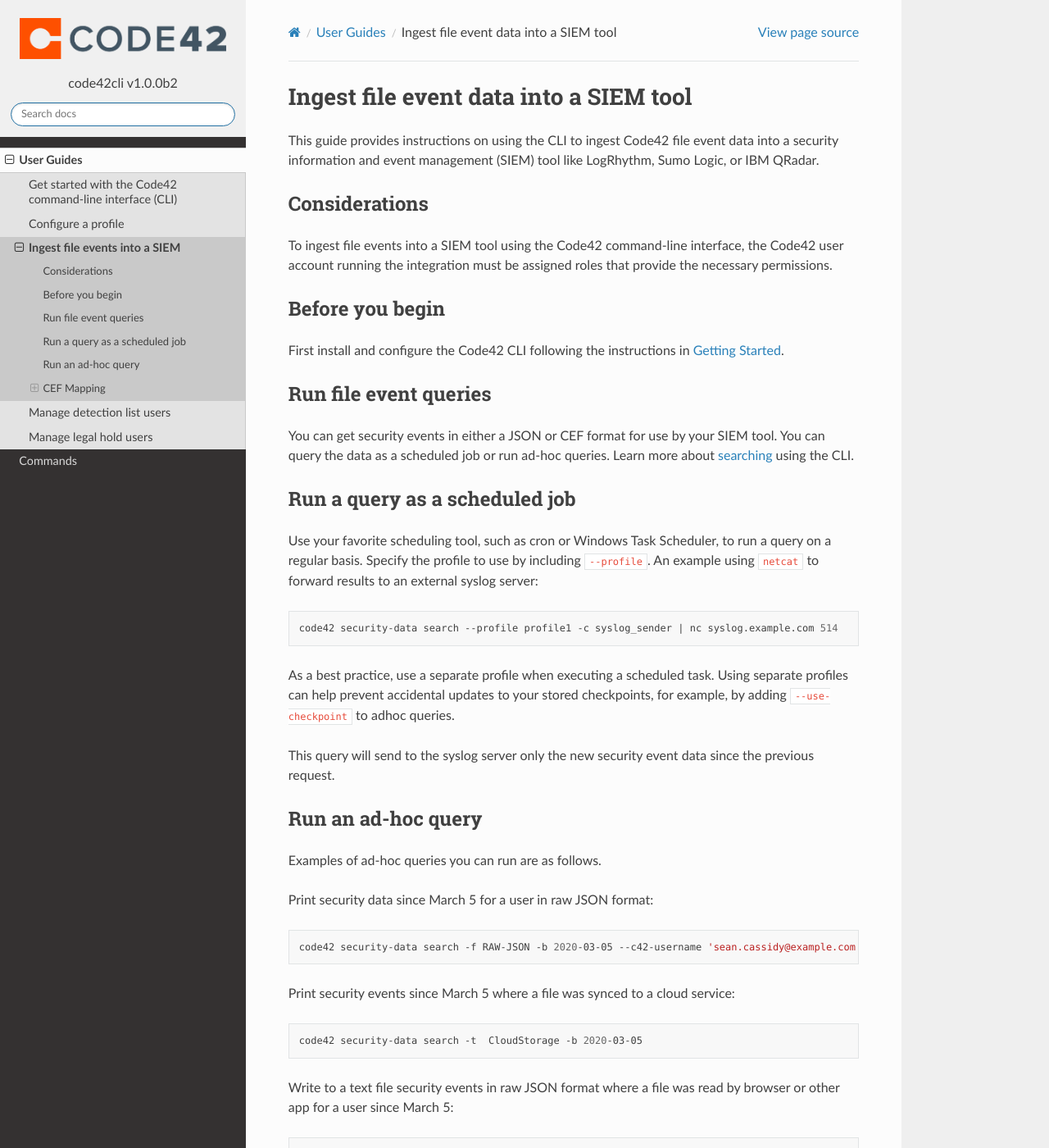
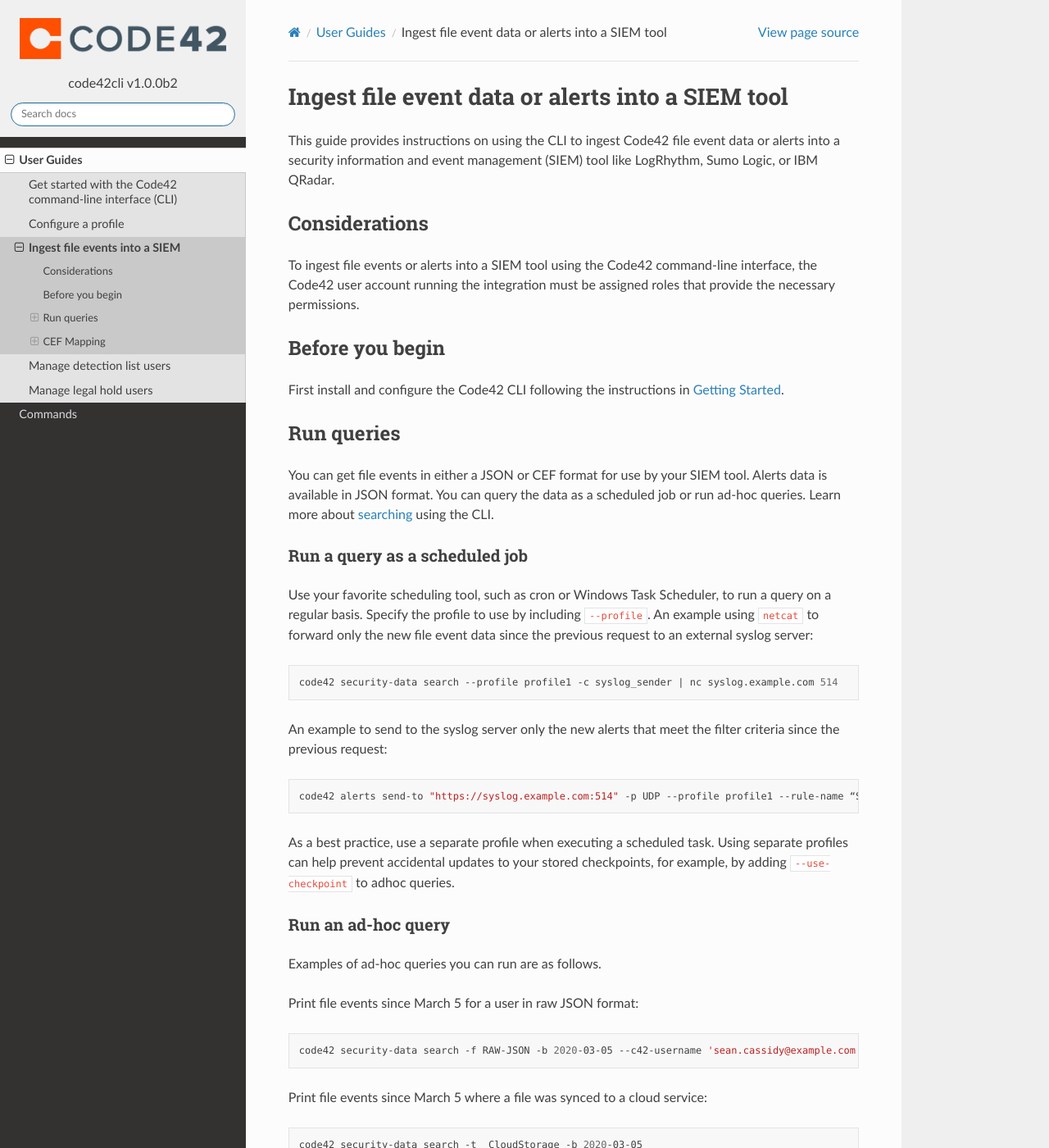
Before and after one commit to code42/code42cli, a Sphinx documentation site: the page built from docs/userguides/siemexample.md, in a window 1280 px wide and 1400 px high. Shown: the whole window at 82% size. Built offline with Sphinx 7.4.7 and the Read the Docs theme 2.0.0, drawn with Linux system fonts in a browser that asks for light colours; some of the changed text lies outside the part shown.

Commit message:
Update siemexample.md (#141)

````diff
--- a/docs/userguides/siemexample.md
+++ b/docs/userguides/siemexample.md
@@ -1,11 +1,11 @@
-# Ingest file event data into a SIEM tool
+# Ingest file event data or alerts into a SIEM tool
 
-This guide provides instructions on using the CLI to ingest Code42 file event data
+This guide provides instructions on using the CLI to ingest Code42 file event data or alerts
 into a security information and event management (SIEM) tool like LogRhythm, Sumo Logic, or IBM QRadar.
 
 ## Considerations
 
-To ingest file events into a SIEM tool using the Code42 command-line interface, the Code42 user account running the integration
+To ingest file events or alerts into a SIEM tool using the Code42 command-line interface, the Code42 user account running the integration
 must be assigned roles that provide the necessary permissions.
 
 ## Before you begin
@@ -13,45 +13,51 @@
 First install and configure the Code42 CLI following the instructions in
 [Getting Started](gettingstarted.md).
 
-## Run file event queries
-You can get security events in either a JSON or CEF format for use by your SIEM tool. You can query the data as a
+## Run queries
+You can get file events in either a JSON or CEF format for use by your SIEM tool. Alerts data is available in JSON format. You can query the data as a
 scheduled job or run ad-hoc queries. Learn more about [searching](../commands/securitydata.md) using the CLI.
 
-## Run a query as a scheduled job
+### Run a query as a scheduled job
 
 Use your favorite scheduling tool, such as cron or Windows Task Scheduler, to run a query on a regular basis. Specify
-the profile to use by including `--profile`. An example using `netcat` to forward results to an external syslog server:
-
+the profile to use by including `--profile`. An example using `netcat` to forward only the new file event data since the previous request to an external syslog server:
 ```bash
 code42 security-data search --profile profile1 -c syslog_sender | nc syslog.example.com 514
 ```
 
+An example to send to the syslog server only the new alerts that meet the filter criteria since the previous request:
+```bash
+code42 alerts send-to "https://syslog.example.com:514" -p UDP --profile profile1 --rule-name “Source code exfiltration” --state OPEN -i
+```
+
 As a best practice, use a separate profile when executing a scheduled task. Using separate profiles can help prevent accidental updates to your stored checkpoints, for example, by adding `--use-checkpoint` to adhoc queries.
 
-This query will send to the syslog server only the new security event data since the previous request.
-
-## Run an ad-hoc query
+### Run an ad-hoc query
 
 Examples of ad-hoc queries you can run are as follows.
 
-Print security data since March 5 for a user in raw JSON format:
-
+Print file events since March 5 for a user in raw JSON format:
 ```bash
 code42 security-data search -f RAW-JSON -b 2020-03-05 --c42-username 'sean.cassidy@example.com'
 ```
 
-Print security events since March 5 where a file was synced to a cloud service:
+Print file events since March 5 where a file was synced to a cloud service:
 ```bash
 code42 security-data search -t  CloudStorage -b 2020-03-05
 ```
 
-Write to a text file security events in raw JSON format where a file was read by browser or other app for a user since
+Write to a text file the file events in raw JSON format where a file was read by browser or other app for a user since
 March 5:
 ```bash
 code42 security-data search -f RAW-JSON -b 2020-03-05 -t ApplicationRead --c42-username 'sean.cassidy@example.com' > /Users/sangita.maskey/Downloads/c42cli_output.txt
 ```
 
-Example output for a single exposure event (in default JSON format):
+Print alerts since May 5 where a file's cloud share permissions changed:
+```bash
+code42 alerts print -b 2020-05-05 --rule-type FedCloudSharePermissions
+```
+
+Example output for a single file exposure event (in default JSON format):
 
 ```json
 {
@@ -88,10 +94,42 @@
     "syncDestination": "GoogleBackupAndSync"
 }
 ```
+Example output for a single alert (in default JSON format):
+
+```json
+{"type$": "ALERT_DETAILS",
+"tenantId": "c4b5e830-824a-40a3-a6d9-345664cfbb33",
+"type": "FED_CLOUD_SHARE_PERMISSIONS",
+"name": "Cloud Share",
+"description": "Alert Rule for data exfiltration via Cloud Share",
+"actor": "leland.stewart@example.com",
+"target": "N/A",
+"severity": "HIGH",
+"ruleId": "408eb1ae-587e-421a-9444-f75d5399eacb",
+"ruleSource": "Alerting",
+"id": "7d936d0d-e783-4b24-817d-f19f625e0965",
+"createdAt": "2020-05-22T09:47:33.8863230Z",
+"state": "OPEN",
+"observations": [{"type$": "OBSERVATION",
+"id": "4bc378e6-bfbd-40f0-9572-6ed605ea9f6c",
+"observedAt": "2020-05-22T09:40:00.0000000Z",
+"type": "FedCloudSharePermissions",
+"data": {"type$": "OBSERVED_CLOUD_SHARE_ACTIVITY",
+"id": "4bc378e6-bfbd-40f0-9572-6ed605ea9f6c",
+"sources": ["GoogleDrive"],
+"exposureTypes": ["PublicLinkShare"],
+"firstActivityAt": "2020-05-22T09:40:00.0000000Z",
+"lastActivityAt": "2020-05-22T09:45:00.0000000Z",
+"fileCount": 1,
+"totalFileSize": 6025,
+"fileCategories": [{"type$": "OBSERVED_FILE_CATEGORY", "category": "Document", "fileCount": 1, "totalFileSize": 6025, "isSignificant": false}],
+"files": [{"type$": "OBSERVED_FILE", "eventId": "1hHdK6Qe6hez4vNCtS-UimDf-sbaFd-D7_3_baac33d0-a1d3-4e0a-9957-25632819eda7", "name": "1590140395_Longfellow_Cloud_Arch_Redesign.drawio", "category": "Document", "size": 6025}],
+"outsideTrustedDomainsEmailsCount": 0, "outsideTrustedDomainsTotalDomainCount": 0, "outsideTrustedDomainsTotalDomainCountTruncated": false}}]}
+```
 
 ## CEF Mapping
 
-The following tables map the data from the Code42 CLI to common event format (CEF).
+The following tables map the file event data from the Code42 CLI to common event format (CEF).
 
 ### Attribute mapping
 
````
Also changed, not shown: other parts of docs/userguides/siemexample.md (+1 -1 lines).
